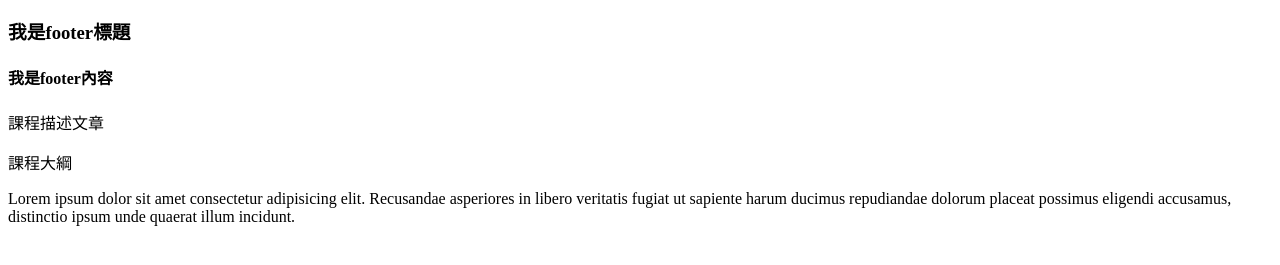
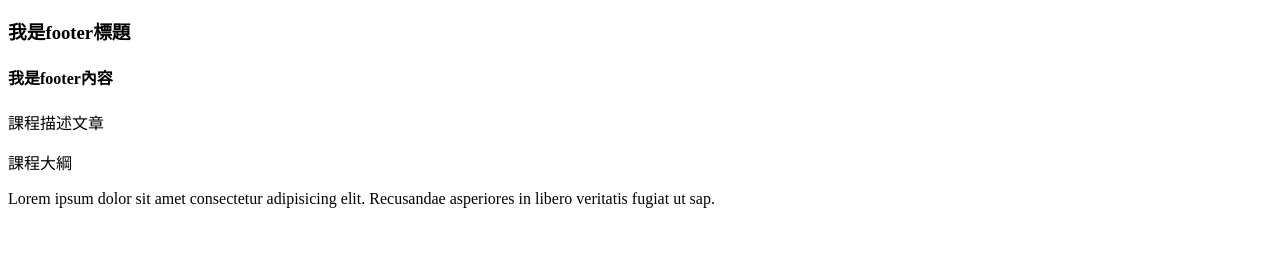
Before and after one commit to HSNM2/git-tutorial, a website: page index.html in a window 1280 px wide. Shown: the part 119-384 px from the top of the page. Drawn offline with Linux system fonts and the light colour scheme.

Commit message:
feat: 修改footer

```diff
--- a/index.html
+++ b/index.html
@@ -22,8 +22,7 @@
   <p>課程描述文章</p>
   <p>課程大綱</p>
   <footer>Lorem ipsum dolor sit amet consectetur adipisicing elit. Recusandae asperiores in libero veritatis fugiat ut
-    sapiente harum ducimus repudiandae dolorum placeat possimus eligendi accusamus, distinctio ipsum unde quaerat illum
-    incidunt.</footer>
+    sap.</footer>
 </body>
 
 </html>
```
